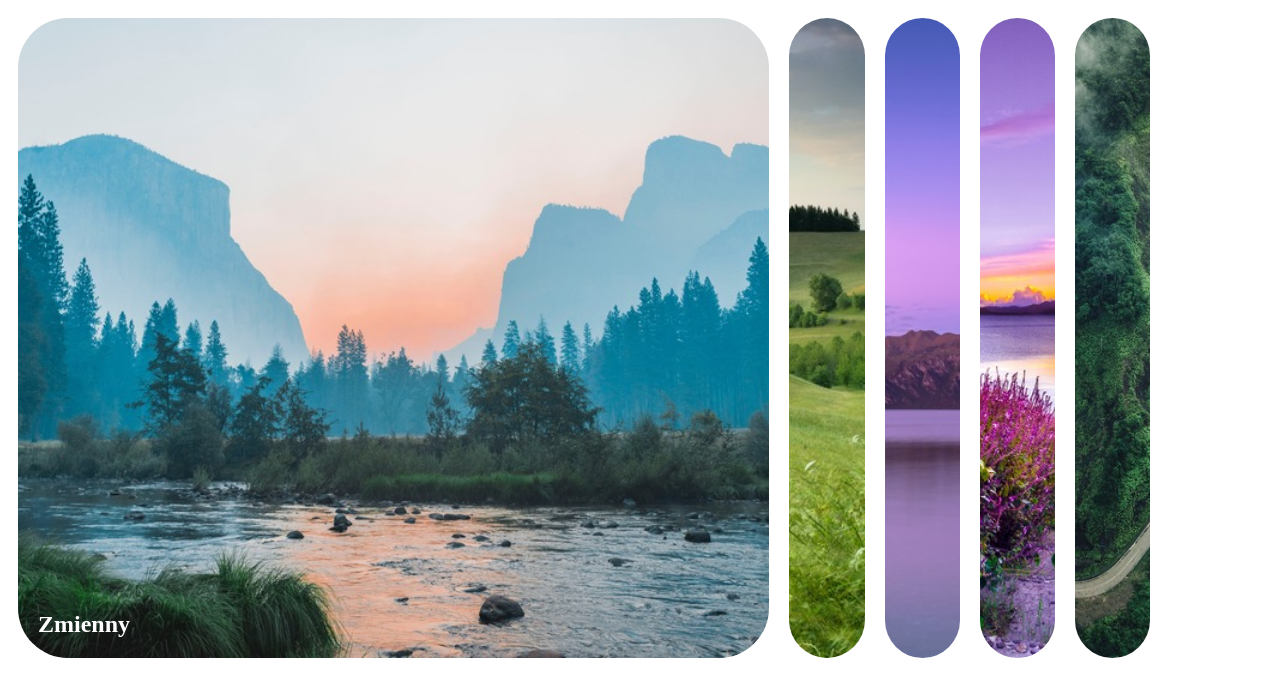
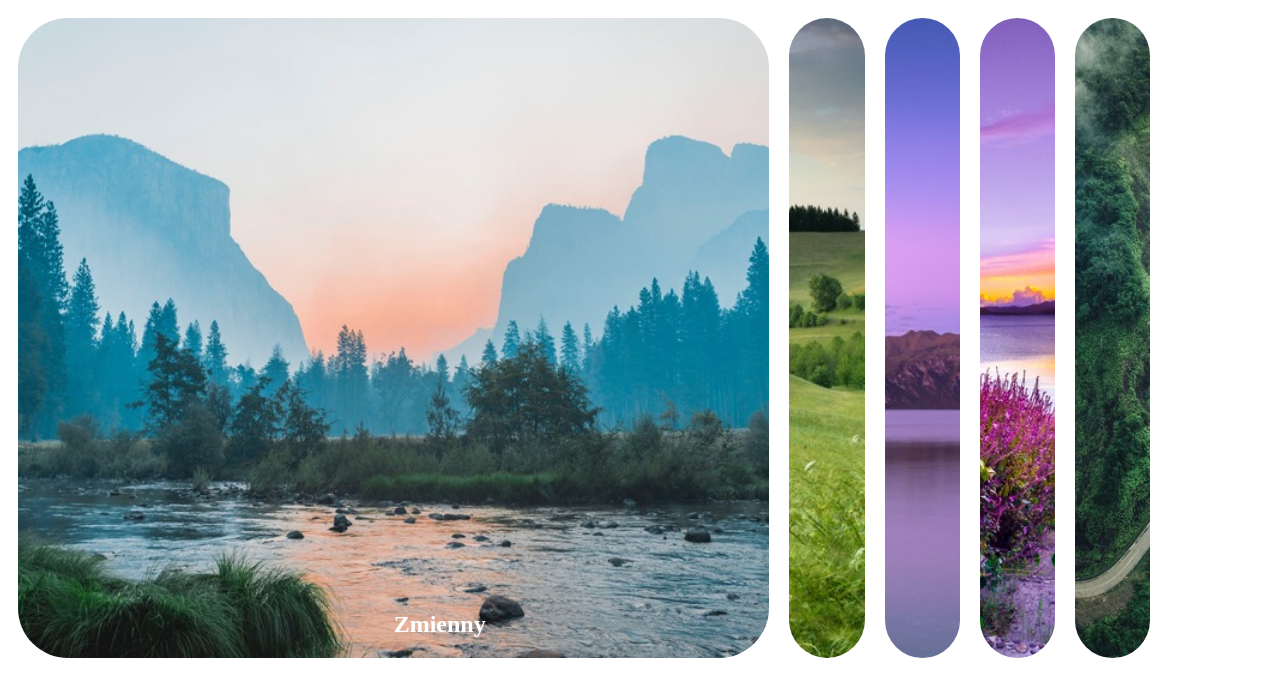
Before and after one commit to JacekWoloszczak/karty-css-js, a plain HTML site: page index.html in a window 1280 px wide. Drawn offline with Linux system fonts and the light colour scheme.

Commit message:
Update style.css

```diff
--- a/style.css
+++ b/style.css
@@ -33,13 +33,10 @@
 }
 
 .panel h3 {
-  display: flex;
-  align-items: center;
-  justify-content: center;
   font-size: 24px;
   position: absolute;
   bottom: 20px;
-  left: 20px;
+  left: 50%;
   opacity: 0;
   margin: 0;
 }
@@ -47,7 +44,7 @@
   font-size: 24px;
   position: absolute;
   bottom: 20px;
-  left: 70px;
+  left: 50%;
   opacity: 0;
   margin: 0;
 }
```
